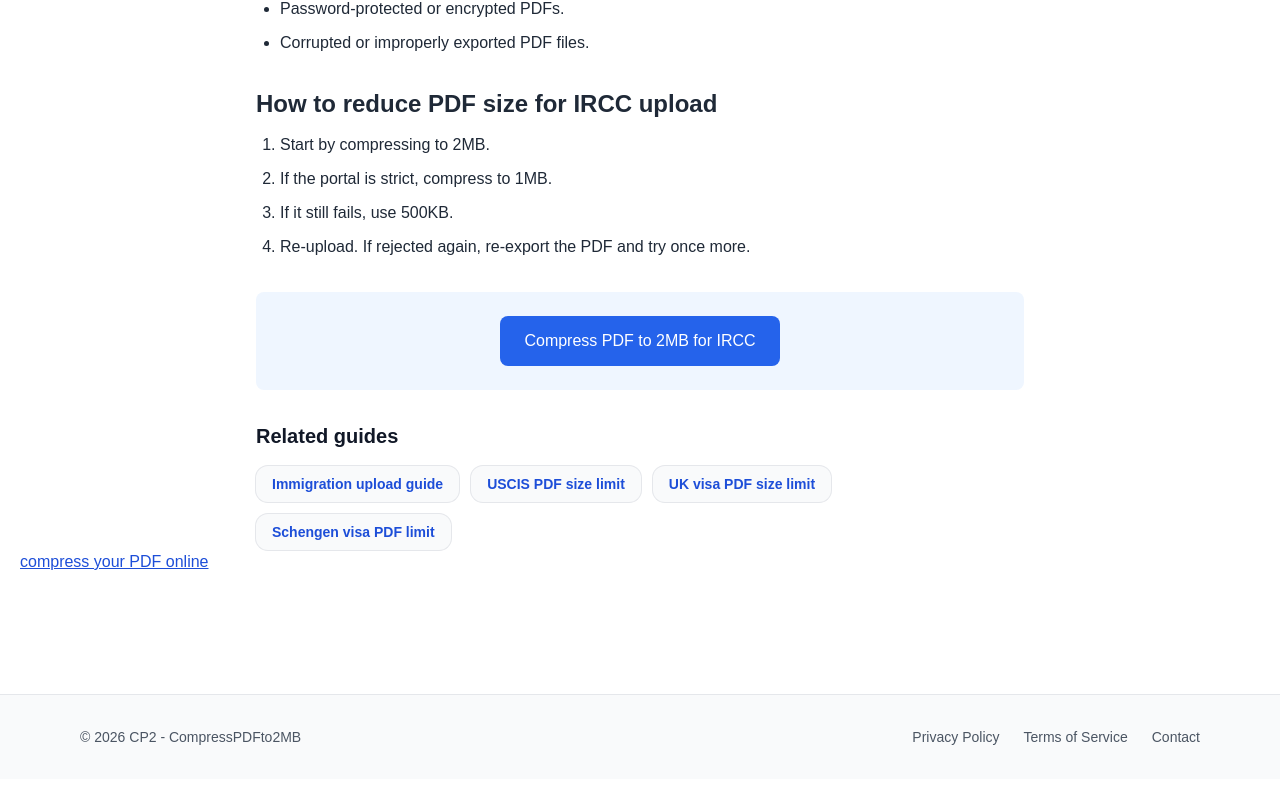
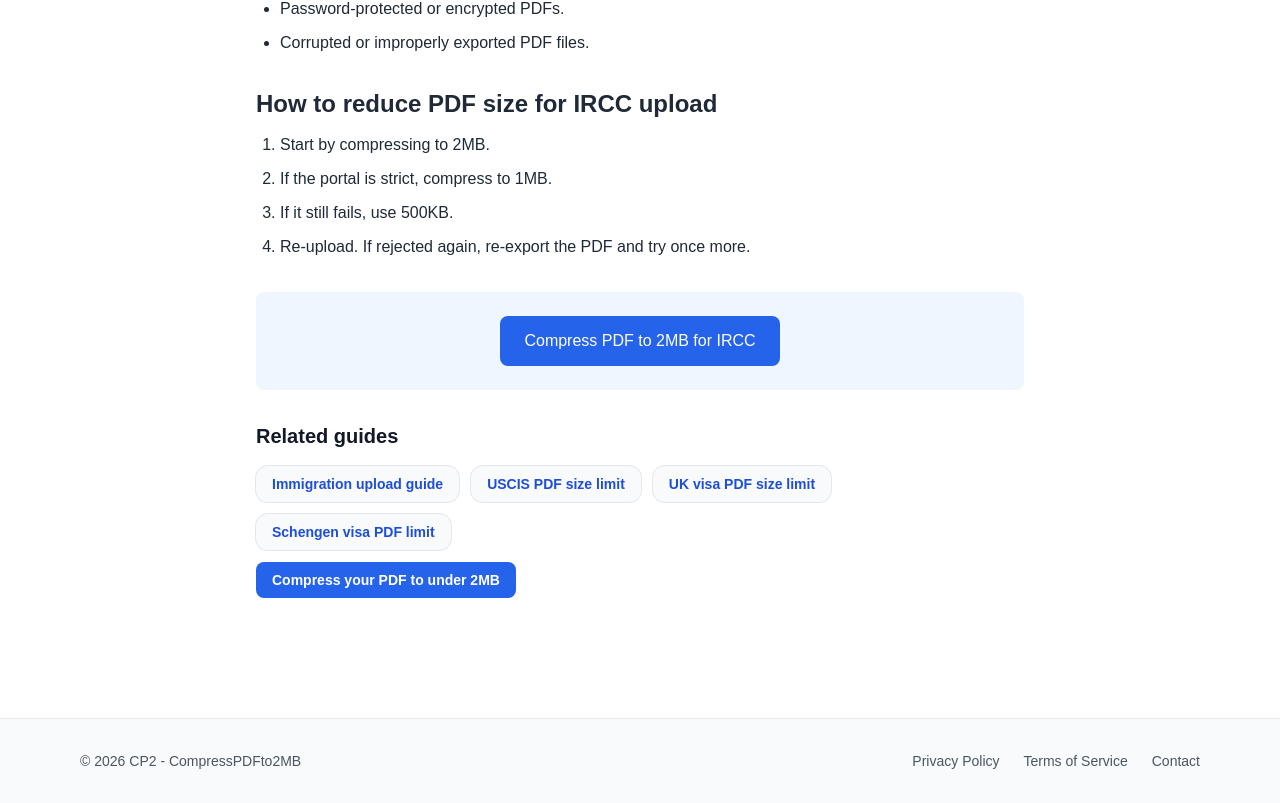
Before and after one commit to behicyildirim/compresspdfto2mb, a Next.js app: page /canada-immigration-pdf-size-limit in a window 1280 px wide. Shown: the part 823-1626 px from the top of the page. Before the commit the page ends 1602 px from the top, so only its background shows below. Built offline with nearby package versions, Linux system fonts and the light colour scheme.

Commit message:
add compression CTses

```diff
--- a/app/canada-immigration-pdf-size-limit/page.tsx
+++ b/app/canada-immigration-pdf-size-limit/page.tsx
@@ -201,12 +201,16 @@ export default function CanadaImmigrationPdfPage() {
                 </Link>
               ))}
             </div>
+            <Link
+  href="/compress-pdf-to-2mb"
+  className="inline-block mt-3 rounded-lg bg-blue-600 px-4 py-2 text-sm font-semibold text-white hover:bg-blue-700 transition"
+>
+Compress your PDF to under 2MB
+</Link>
           </section>
         </div>
       </div>
-      <Link href="/compress-pdf-to-2mb" className="text-blue-700 underline ml-1">
-compress your PDF online
-</Link>
+
     </main>
   );
 }
--- a/app/immigration-pdf-upload-guide/page.tsx
+++ b/app/immigration-pdf-upload-guide/page.tsx
@@ -455,10 +455,13 @@ export default function ImmigrationPdfUploadGuidePage() {
     </Link>
 
   </div>
+  <Link
+  href="/compress-pdf-to-2mb"
+  className="inline-block mt-3 rounded-lg bg-blue-600 px-4 py-2 text-sm font-semibold text-white hover:bg-blue-700 transition"
+>
+Compress your PDF to under 2MB
+</Link>
 </section>
-<Link href="/compress-pdf-to-2mb" className="text-blue-700 underline ml-1">
-compress your PDF online
-</Link>
     </main>
   );
 }
--- a/app/pdf-size-limit-for-uscis/page.tsx
+++ b/app/pdf-size-limit-for-uscis/page.tsx
@@ -229,12 +229,15 @@ export default function UscisPdfSizeLimitPage() {
                 </Link>
               ))}
             </div>
+            <Link
+  href="/compress-pdf-to-2mb"
+  className="inline-block mt-3 rounded-lg bg-blue-600 px-4 py-2 text-sm font-semibold text-white hover:bg-blue-700 transition"
+>
+Compress your PDF to under 2MB
+</Link>
           </section>
         </div>
       </div>
-      <Link href="/compress-pdf-to-2mb" className="text-blue-700 underline ml-1">
-compress your PDF online
-</Link>
     </main>
   );
 }
--- a/app/schengen-visa-pdf-size-limit/page.tsx
+++ b/app/schengen-visa-pdf-size-limit/page.tsx
@@ -237,9 +237,12 @@ compress your PDF online
           </section>
         </div>
 
-        <p className="mt-10 text-sm text-gray-500 text-center">
-          Looking for a different file size? Try compressing to 100KB, 200KB, 500KB or 2MB depending on your needs.
-        </p>
+  <Link
+  href="/compress-pdf-to-2mb"
+  className="inline-block mt-3 rounded-lg bg-blue-600 px-4 py-2 text-sm font-semibold text-white hover:bg-blue-700 transition"
+>
+Compress your PDF to under 2MB
+</Link>
         <InternalLinks />
       </div>
     </main>
--- a/app/uk-visa-pdf-size-limit/page.tsx
+++ b/app/uk-visa-pdf-size-limit/page.tsx
@@ -145,6 +145,12 @@ export default function UkVisaPdfLimitPage() {
             >
               Compress PDF to 2MB
             </Link>
+            <Link
+  href="/compress-pdf-to-2mb"
+  className="inline-block mt-3 rounded-lg bg-blue-600 px-4 py-2 text-sm font-semibold text-white hover:bg-blue-700 transition"
+>
+Compress your PDF to under 2MB
+</Link>
           </section>
 
           <Script
@@ -185,9 +191,6 @@ export default function UkVisaPdfLimitPage() {
 
         <InternalLinks />
       </div>
-      <Link href="/compress-pdf-to-2mb" className="text-blue-700 underline ml-1">
-compress your PDF online
-</Link>
     </main>
   );
 }
--- a/app/visa-document-upload-size-limit/page.tsx
+++ b/app/visa-document-upload-size-limit/page.tsx
@@ -161,10 +161,13 @@ export default function VisaDocumentUploadSizeLimit() {
     </Link>
 
   </div>
+  <Link
+  href="/compress-pdf-to-2mb"
+  className="inline-block mt-3 rounded-lg bg-blue-600 px-4 py-2 text-sm font-semibold text-white hover:bg-blue-700 transition"
+>
+Compress your PDF to under 2MB
+</Link>
 </section>
-<Link href="/compress-pdf-to-2mb" className="text-blue-700 underline ml-1">
-compress your PDF online
-</Link>
     </main>
   );
 }
```
